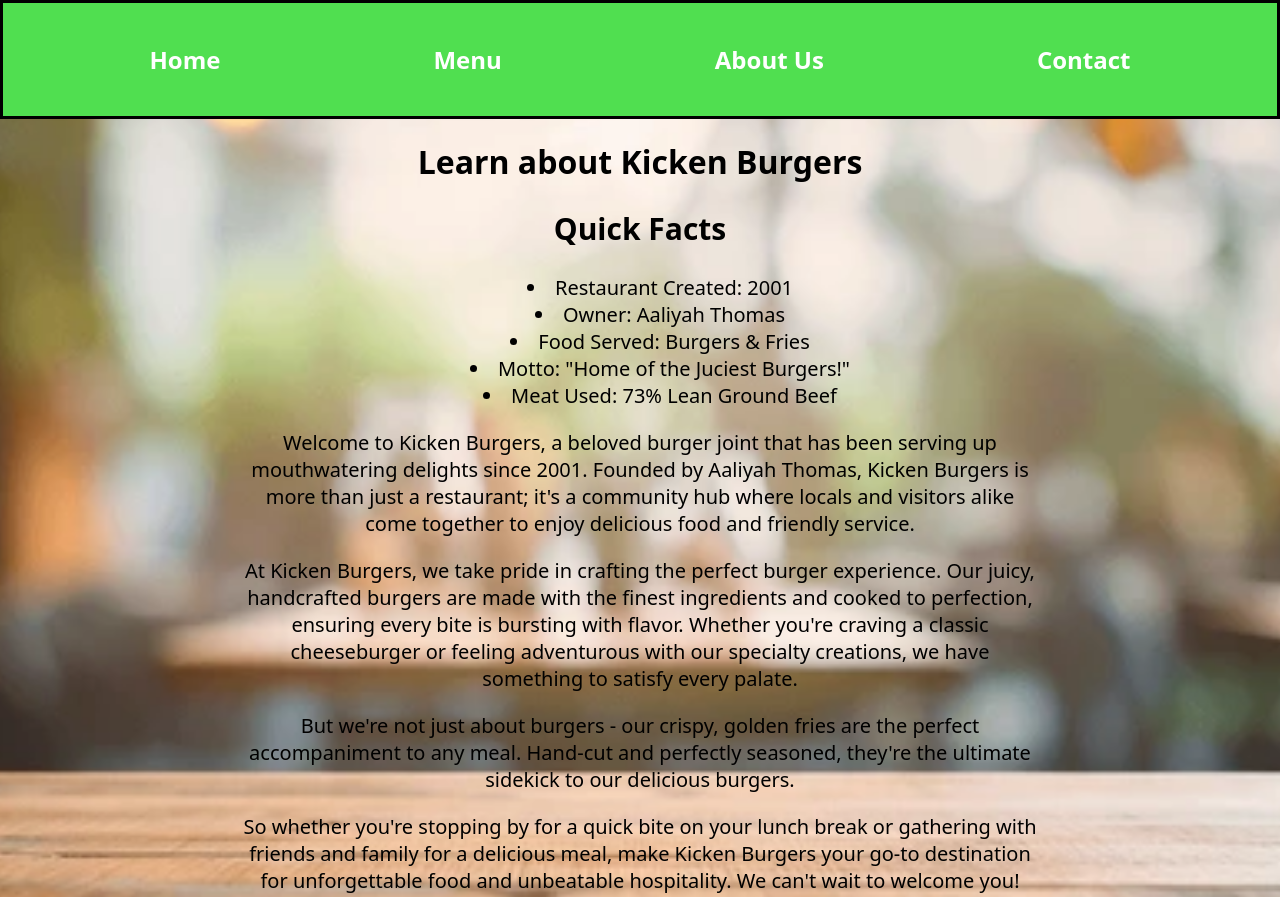
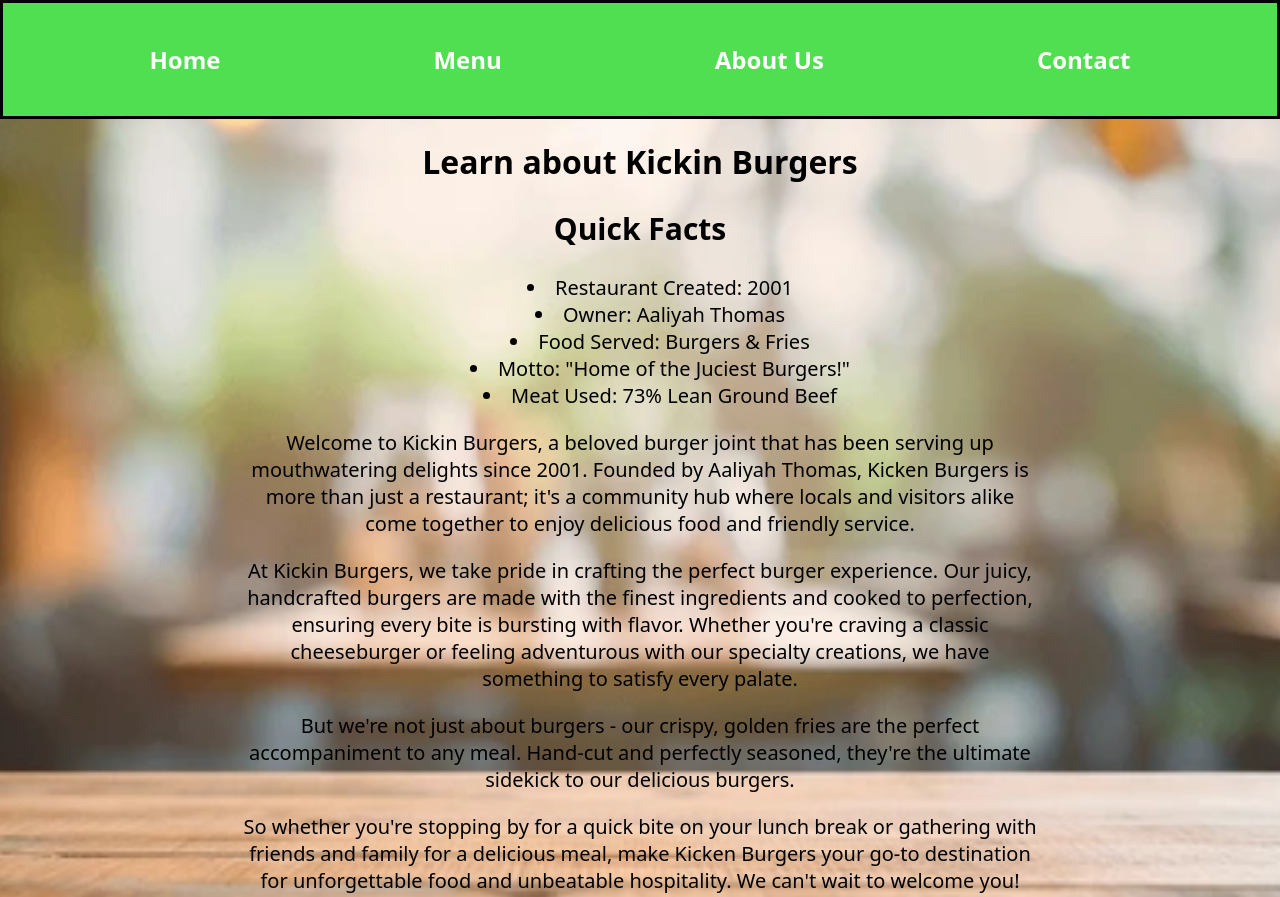
Before and after one commit to beastylele/Restaurant-Website, a plain HTML site: page about.html in a window 1280 px wide. Shown: the top 897 px of the page. Drawn offline with Linux system fonts and the light colour scheme.

Commit message:
Spell Check

```diff
--- a/about.html
+++ b/about.html
@@ -3,7 +3,7 @@
 <head>
     <meta charset="UTF-8">
     <meta name="viewport" content="width=device-width, initial-scale=1.0">
-    <title>Kicken Burgers</title>
+    <title>Kickin Burgers</title>
     <link rel="stylesheet" type="text/css" href="styles.css"/>
     <link rel="preconnect" href="https://fonts.googleapis.com">
     <link rel="preconnect" href="https://fonts.gstatic.com" crossorigin>
@@ -20,7 +20,7 @@
 <body>
     <div id="about-contaier">
     <div>
-        <h1 id="learn">Learn about Kicken Burgers</h1>
+        <h1 id="learn">Learn about Kickin Burgers</h1>
     </div>
     <div id="quick-facts">
         <h2>Quick Facts</h2>
@@ -34,10 +34,10 @@
     </div>
     <div id="description">
     <div class="info-paragraph">
-        <p>Welcome to Kicken Burgers, a beloved burger joint that has been serving up mouthwatering delights since 2001. Founded by Aaliyah Thomas, Kicken Burgers is more than just a restaurant; it's a community hub where locals and visitors alike come together to enjoy delicious food and friendly service.</p>
+        <p>Welcome to Kickin Burgers, a beloved burger joint that has been serving up mouthwatering delights since 2001. Founded by Aaliyah Thomas, Kicken Burgers is more than just a restaurant; it's a community hub where locals and visitors alike come together to enjoy delicious food and friendly service.</p>
     </div>
     <div class="info-paragraph">
-        <p>At Kicken Burgers, we take pride in crafting the perfect burger experience. Our juicy, handcrafted burgers are made with the finest ingredients and cooked to perfection, ensuring every bite is bursting with flavor. Whether you're craving a classic cheeseburger or feeling adventurous with our specialty creations, we have something to satisfy every palate.</p>
+        <p>At Kickin Burgers, we take pride in crafting the perfect burger experience. Our juicy, handcrafted burgers are made with the finest ingredients and cooked to perfection, ensuring every bite is bursting with flavor. Whether you're craving a classic cheeseburger or feeling adventurous with our specialty creations, we have something to satisfy every palate.</p>
     </div>
     <div class="info-paragraph">
         <p>But we're not just about burgers - our crispy, golden fries are the perfect accompaniment to any meal. Hand-cut and perfectly seasoned, they're the ultimate sidekick to our delicious burgers.</p>
```
Also changed, not shown: contact.html (+1 -1 lines), menu.html (+1 -1 lines).
